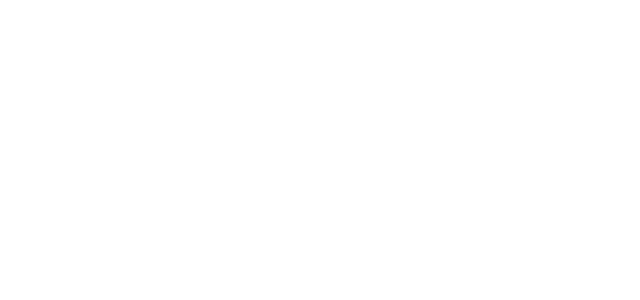
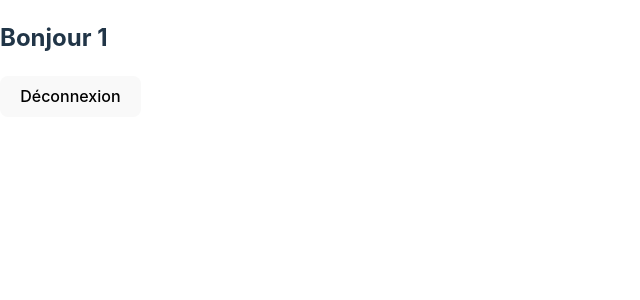
Before and after one commit to amadoudioubate/crazee-burger, a React (Vite) app: page /order/1 in a window 1280 px wide. Before the commit this address had no page. Shown: the top 300 px of the page, without its empty margins (0-640 px from the left). Built offline with nearby package versions, Linux system fonts and the light colour scheme.

Commit message:
✨ f02: ORDERPAGE > Add content and redirect page

```diff
--- a/package.json
+++ b/package.json
@@ -11,7 +11,8 @@
   },
   "dependencies": {
     "react": "^18.2.0",
-    "react-dom": "^18.2.0"
+    "react-dom": "^18.2.0",
+    "react-router-dom": "^6.14.2"
   },
   "devDependencies": {
     "@types/react": "^18.2.15",
--- a/src/App.jsx
+++ b/src/App.jsx
@@ -10,7 +10,7 @@
         <BrowserRouter>
           <Routes>
             <Route path="/" element={<LoginPage />}/>
-            <Route path="/order" element={<OrderPage />}/>
+            <Route path="/order/:firstname" element={<OrderPage />}/>
           </Routes>
         </BrowserRouter>
         {/*<LoginPage />*/}
--- a/src/Components/Pages/LoginPage/LoginForm.jsx
+++ b/src/Components/Pages/LoginPage/LoginForm.jsx
@@ -10,7 +10,7 @@
   const handleSubmit = event => {
     event.preventDefault();
     alert(`Bonjour ${firstname}`);
-    navigate("/order")
+    navigate(`/order/${firstname}`)
     setFirstname("");
   }
 
--- a/src/Components/Pages/OrderPage/OrderPage.jsx
+++ b/src/Components/Pages/OrderPage/OrderPage.jsx
@@ -0,0 +1,19 @@
+import React from 'react'
+import { useNavigate, useParams } from 'react-router-dom'
+
+export default function OrderPage() {
+    // State
+    const navigation = useNavigate();
+    const params = useParams();
+
+    console.log(params)
+    // Set behavior
+    const handleClick = () => navigation("/");
+    // Display (render)
+  return (
+    <div>
+        <h2>Bonjour {params.firstname}</h2>
+        <button onClick={handleClick}>Déconnexion</button>
+    </div>
+  )
+}
```
Also changed, not shown: 1 other file (tests, documents, lock files or other folders).
